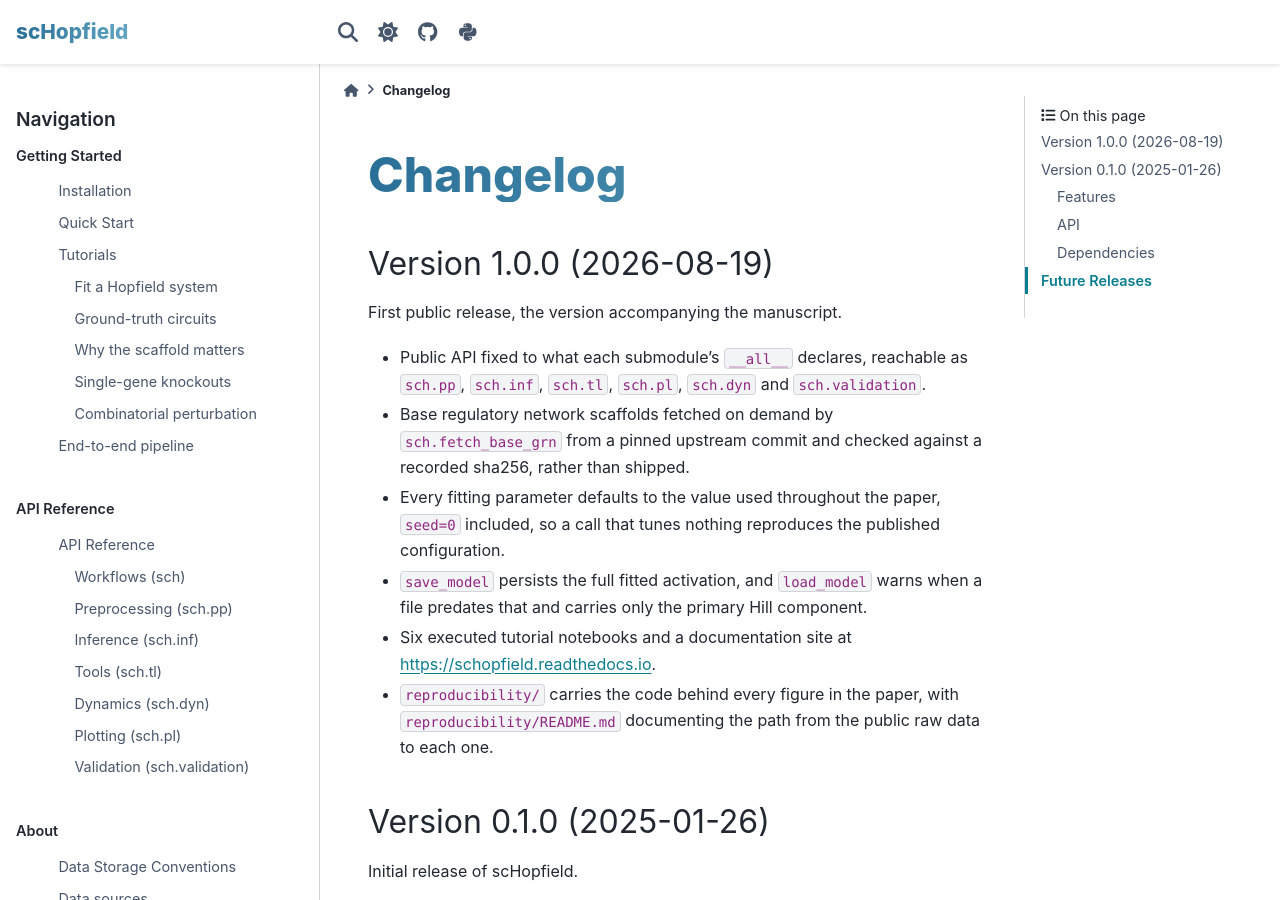
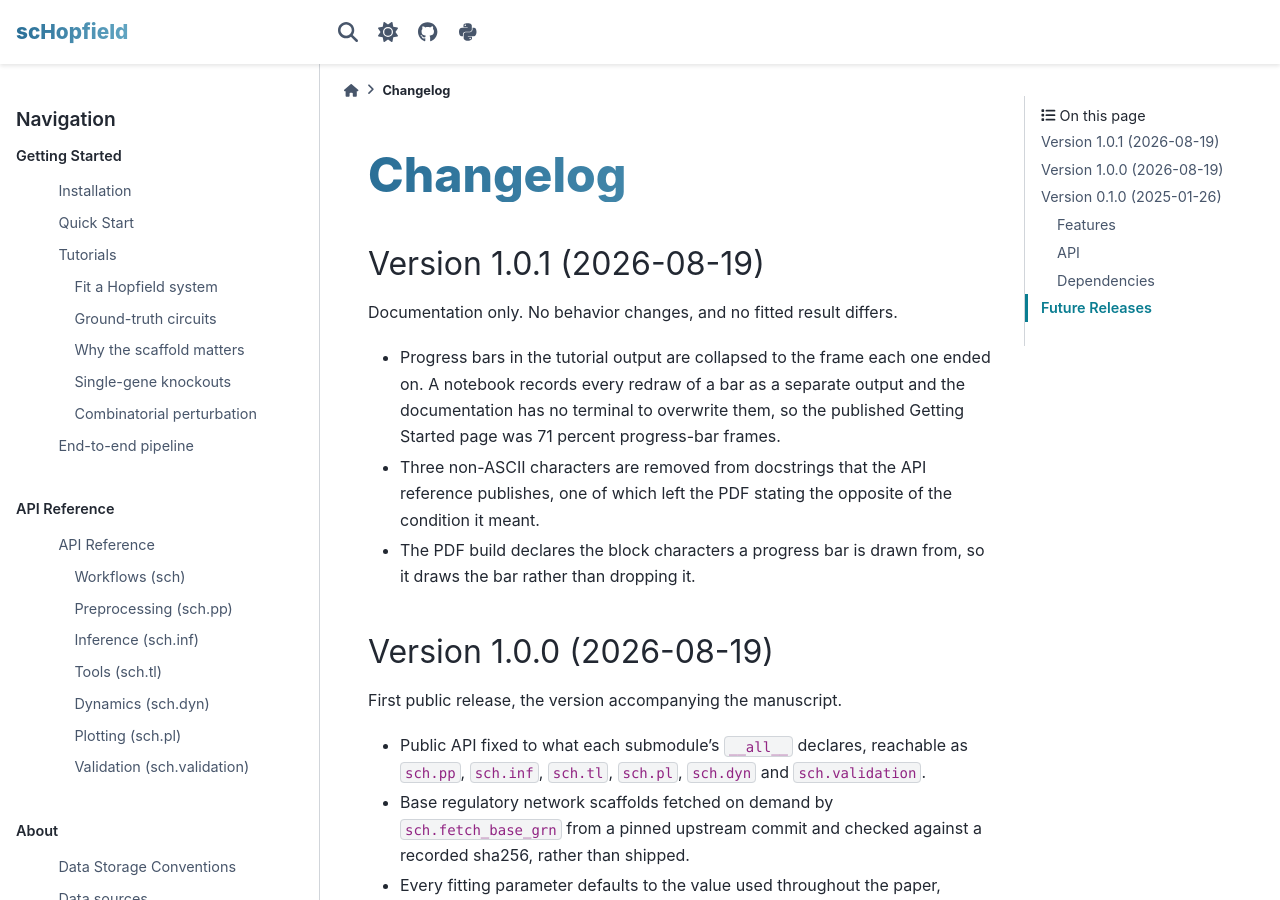
Before and after one commit to Bernaljp/scHopfield, a Sphinx documentation site: the page built from docs/changelog.rst, in a window 1280 px wide and 900 px high. Built offline with Sphinx 7.4.7 and the PyData theme 0.15.4, drawn with Linux system fonts in a browser that asks for light colours; pages that are not in the unit, such as notebooks, are missing from menus.

Commit message:
Release 1.0.1: the documentation defects a reader would have met first
v1.0.0 shipped two days ago and cannot be moved, so the fixes land as a patch
release rather than riding into the tag the Code availability statement names.
They are documentation only: no behavior changes, no fitted result differs, and
the test suite is unchanged.

A tag is what makes them reachable. The bare readthedocs URL resolves to
`latest`, which tracks main, so main alone would carry the fix today, but a
reader who follows the statement to a tag, or a documentation default pointed
at `stable`, would still get the defects. Tagging removes that dependency
instead of leaving the two answers to agree.

The version is bumped at every site that declares it, which is six rather than
the five the previous release found, CITATION.cff having been added by that
release: pyproject.toml, CITATION.cff, scHopfield/__init__.py, docs/conf.py,
the verification snippet in installation.rst, and the two tutorial banners that
print sch.__version__. The banners are recorded output edited in place rather
than re-executed, on the same grounds as last time: a notebook that publishes a
version which does not exist is worse than one whose banner was corrected.

Co-Authored-By: Claude Opus 5 (1M context) <noreply@anthropic.com>
Claude-Session: https://claude.ai/code/session_013cyyM7Q1BuzLTNeeU1NYSN

```diff
--- a/docs/changelog.rst
+++ b/docs/changelog.rst
@@ -1,5 +1,19 @@
 Changelog
 =========
+
+Version 1.0.1 (2026-08-19)
+--------------------------
+
+Documentation only. No behavior changes, and no fitted result differs.
+
+- Progress bars in the tutorial output are collapsed to the frame each one ended on.
+  A notebook records every redraw of a bar as a separate output and the documentation
+  has no terminal to overwrite them, so the published Getting Started page was 71
+  percent progress-bar frames.
+- Three non-ASCII characters are removed from docstrings that the API reference
+  publishes, one of which left the PDF stating the opposite of the condition it meant.
+- The PDF build declares the block characters a progress bar is drawn from, so it draws
+  the bar rather than dropping it.
 
 Version 1.0.0 (2026-08-19)
 --------------------------
--- a/docs/conf.py
+++ b/docs/conf.py
@@ -18,8 +18,8 @@ author = "Juan Pablo Bernal Tamayo"
 # rebuild in a later year cannot make the docs disagree with the license.
 copyright = f"2026, {author}"
 
-release = "1.0.0"
-version = "1.0.0"
+release = "1.0.1"
+version = "1.0.1"
 
 # -- General configuration ---------------------------------------------------
 
--- a/docs/installation.rst
+++ b/docs/installation.rst
@@ -111,7 +111,7 @@ After installation, verify it works:
 .. code-block:: python
 
    import scHopfield as sch
-   print(sch.__version__)  # Should print: 1.0.0
+   print(sch.__version__)  # Should print: 1.0.1
 
    # Check available modules
    print(dir(sch))  # Should show: pp, inf, tl, pl, dyn, etc.
--- a/pyproject.toml
+++ b/pyproject.toml
@@ -4,7 +4,7 @@ build-backend = "setuptools.build_meta"
 
 [project]
 name = "scHopfield"
-version = "1.0.0"
+version = "1.0.1"
 description = "Single-cell Hopfield network analysis for gene regulatory networks"
 readme = "README.md"
 # Set by the dependencies, not by the syntax: scanpy declares >=3.12 and anndata >=3.11,
--- a/scHopfield/__init__.py
+++ b/scHopfield/__init__.py
@@ -46,7 +46,7 @@ non-commercial academic use, and not scHopfield's MIT license; ``DATA_SOURCES.md
 states the restriction and lists the works to cite.
 """
 
-__version__ = '1.0.0'
+__version__ = '1.0.1'
 
 # Import submodules
 from . import preprocessing as pp
```
Also changed, not shown: docs/tutorials/01-getting-started.ipynb, docs/tutorials/02-ground-truth-circuits.ipynb, 1 other file.
